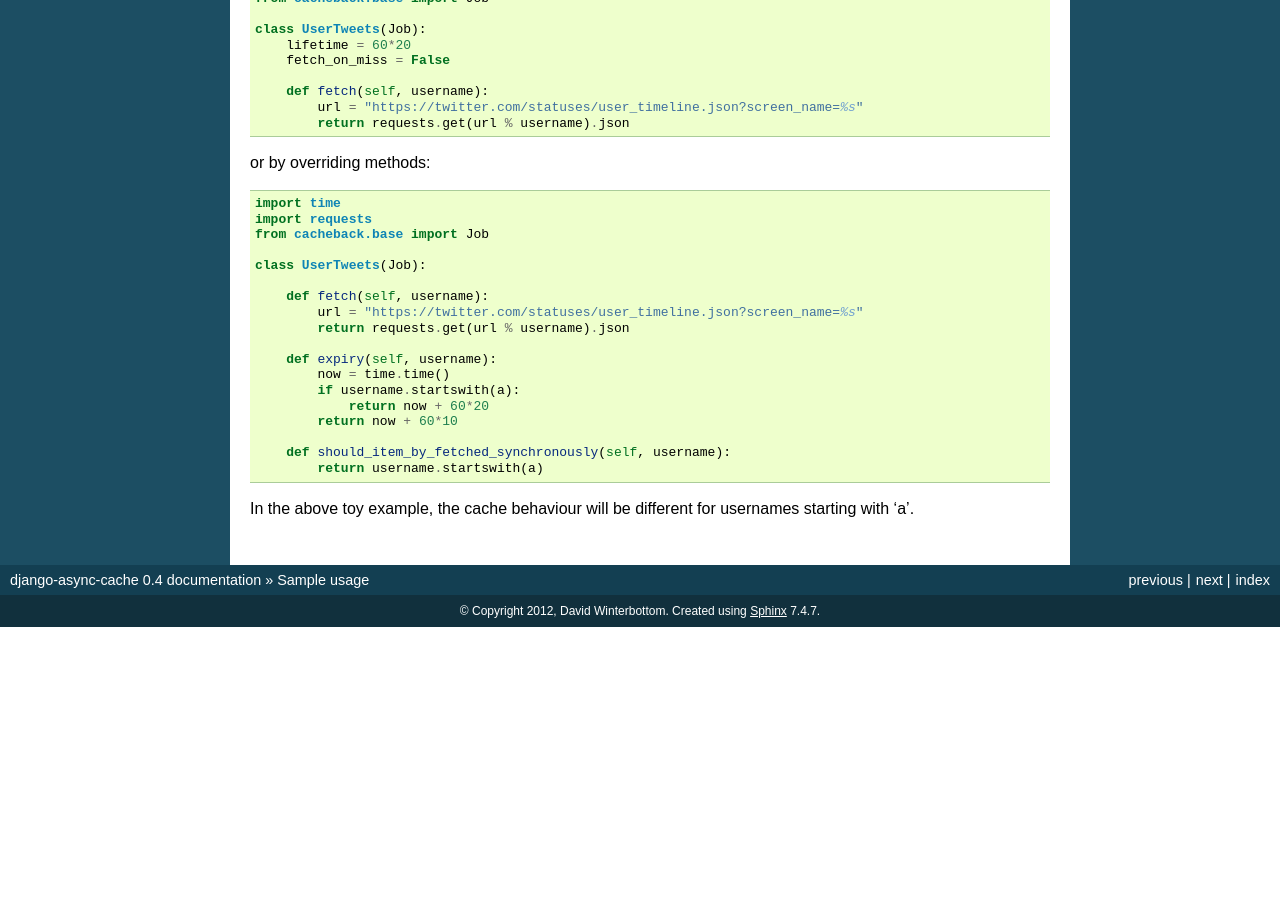
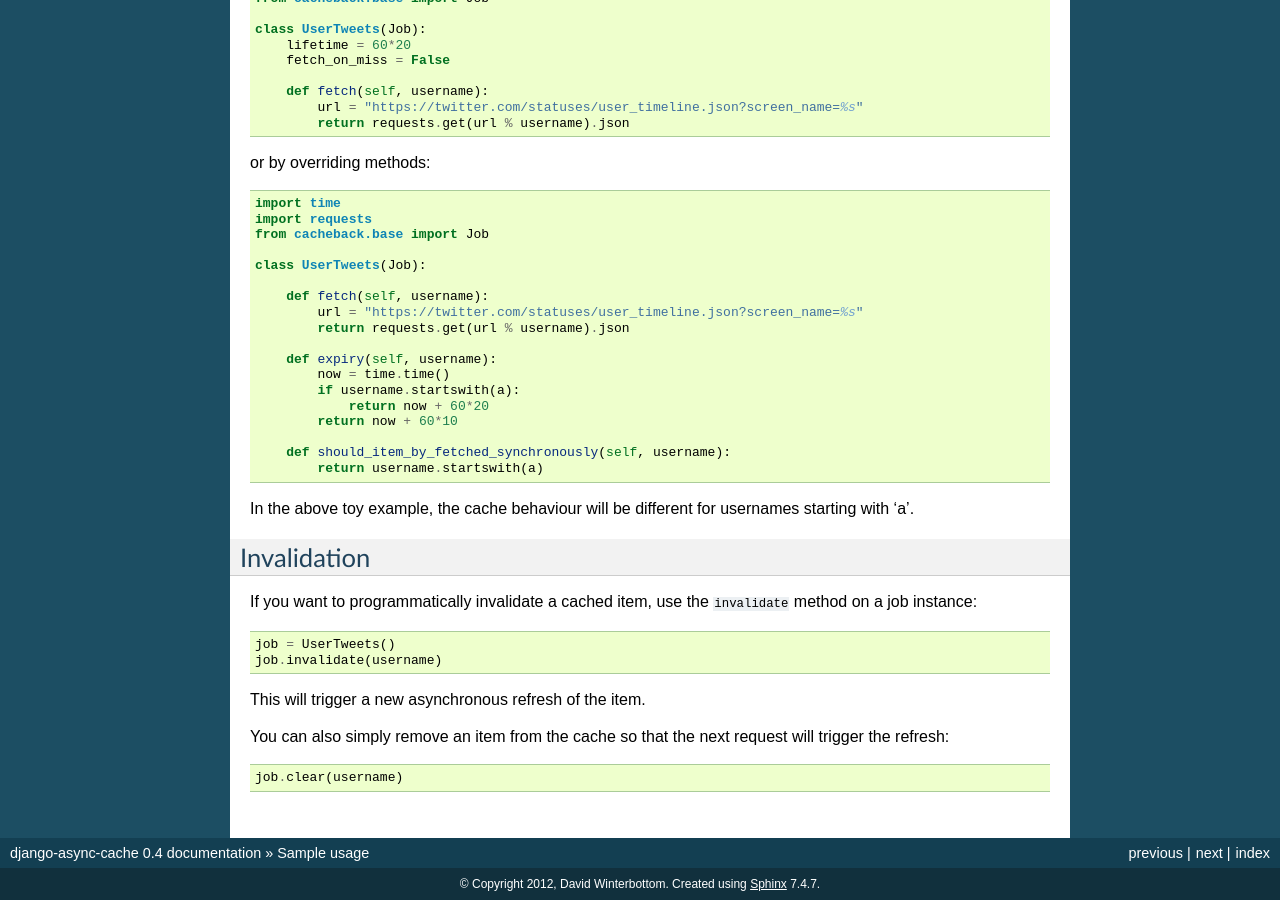
Before and after one commit to codeinthehole/django-cacheback, a Sphinx documentation site: the page built from docs/usage.rst, in a window 1280 px wide and 900 px high, scrolled down 1190 px. Built offline with Sphinx 7.4.7, drawn with Linux system fonts in a browser that asks for light colours; before the commit the page ends 1817 px from its top, so only the background shows below that.

Commit message:
Update docs on invalidation/clearing items from cache
Fixes #15

```diff
--- a/docs/index.rst
+++ b/docs/index.rst
@@ -71,7 +71,7 @@ shortcomings of this approach are:
 
 * This in turn exposes exposes the view to a '`cache stampede`_' where
   multiple expensive reads run simultaneously when the cached item expires.
-  Under heavy load, this can bring your site down.
+  Under heavy load, this can bring your site down and make you sad.
 
 .. _`cache stampede`: http://en.wikipedia.org/wiki/Cache_stampede
 
--- a/docs/usage.rst
+++ b/docs/usage.rst
@@ -103,3 +103,19 @@ or by overriding methods::
 
 In the above toy example, the cache behaviour will be different for usernames
 starting with 'a'.
+
+Invalidation
+~~~~~~~~~~~~
+
+If you want to programmatically invalidate a cached item, use the ``invalidate``
+method on a job instance::
+
+    job = UserTweets()
+    job.invalidate(username)
+
+This will trigger a new asynchronous refresh of the item.
+
+You can also simply remove an item from the cache so that the next request will
+trigger the refresh::
+
+    job.clear(username)
```
Also changed, not shown: 2 other files.
